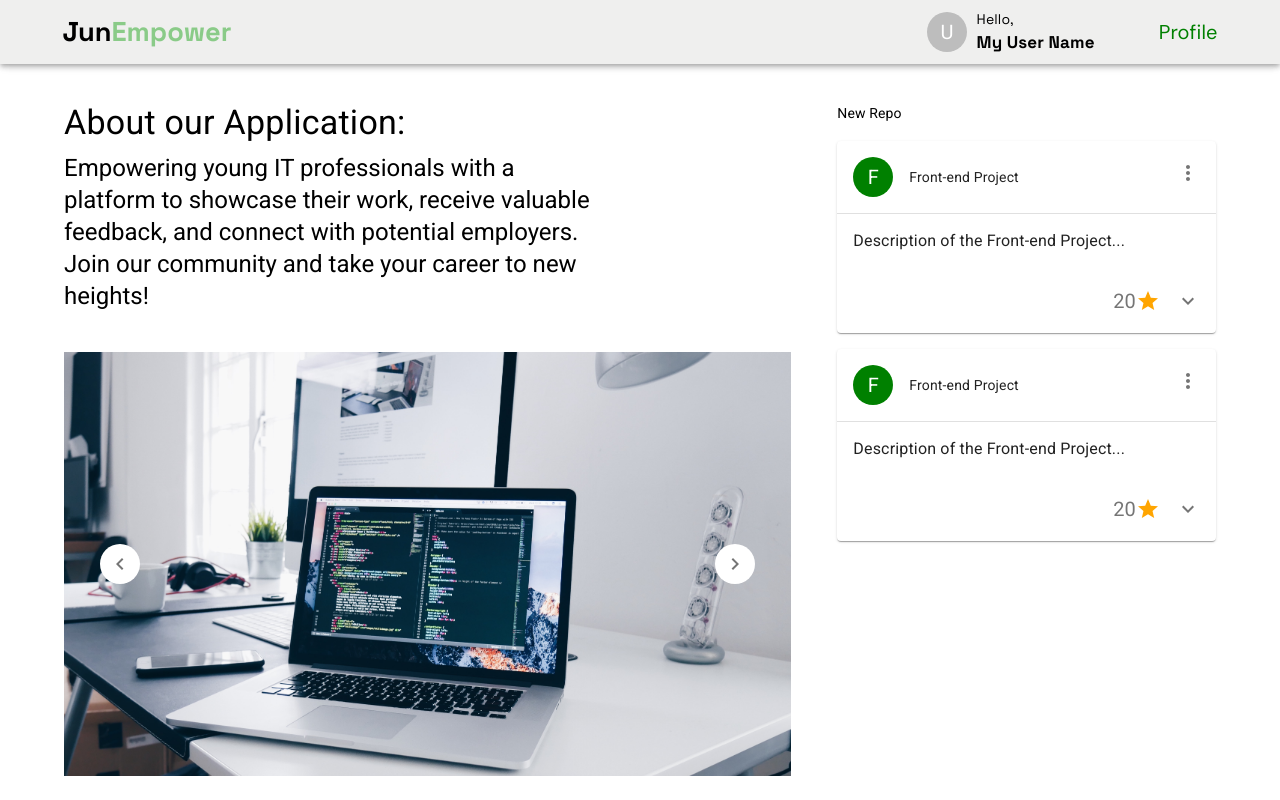
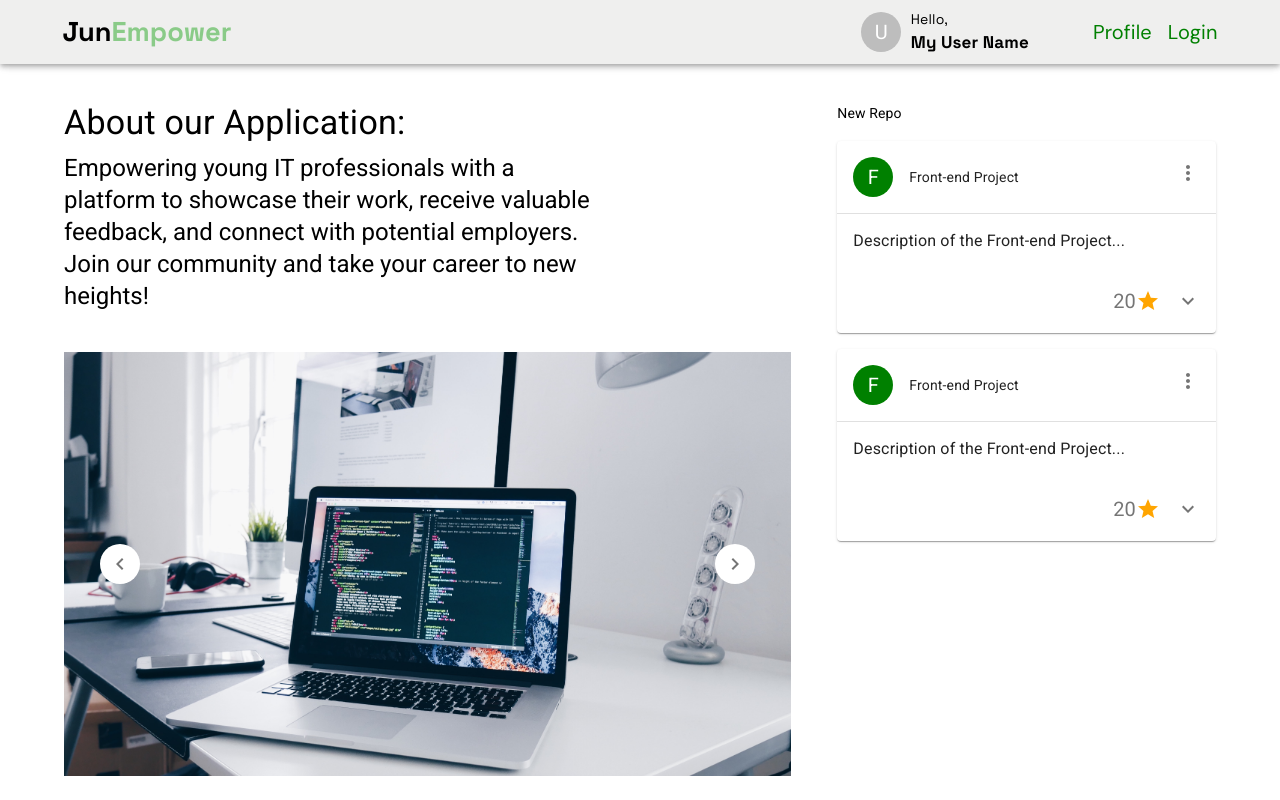
Before and after one commit to yaryna1499/JunEmpower, a React (Create React App) app in the folder client/: page / in a window 1280 px wide. Shown: the top 800 px of the page. Built offline with nearby package versions, Linux system fonts and the light colour scheme.

Commit message:
add button navigation

```diff
--- a/client/src/api/userRequest.js
+++ b/client/src/api/userRequest.js
@@ -1,7 +1,7 @@
 import axios from 'axios';
 
 const baseURL = "http://localhost:5000";
-const url = "https://6072-77-222-156-110.ngrok-free.app/sign-in/"
+const url = "https://c19a-77-222-156-110.ngrok-free.app/sign-in/"
 
 
 export const postUserData = async (userData) => {
--- a/client/src/layout/Navbar.js
+++ b/client/src/layout/Navbar.js
@@ -69,6 +69,18 @@ const Navbar = () => {
               >
                 Profile
               </Link>
+              <Link
+                to={"/login"}
+                style={{
+                  textDecoration: "none",
+                  marginLeft: "16px",
+                  color: "green",
+                  fontFamily: "DM Sans, sans-serif",
+                  fontSize: "20px",
+                }}
+              >
+                Login
+              </Link>
             </Typography>
           </Grid>
         </Grid>
--- a/client/src/pages/Login.js
+++ b/client/src/pages/Login.js
@@ -1,4 +1,5 @@
 import * as React from 'react';
+import { useState } from 'react';
 import {NavLink } from "react-router-dom";
 import { createTheme, ThemeProvider } from '@mui/material/styles';
 import {
@@ -15,6 +16,7 @@ import {
   RadioGroup,
   Radio,
 } from '@mui/material';
+import ArrowBackIcon from '@mui/icons-material/ArrowBack';
 import { Formik, Form, Field } from 'formik';
 import * as Yup from 'yup';
 
@@ -44,6 +46,11 @@ const theme = createTheme({
 });
 
 export default function Login() {
+  const [value, setValue] = useState('');
+
+  const handleChange = (event) => {
+    setValue(event.target.value);
+  }
 
     const initialValues = {
         email: '',
@@ -63,6 +70,12 @@ export default function Login() {
   return (
     <ThemeProvider theme={theme}>
       <Container component="main" maxWidth="xs">
+        <NavLink to="/" style={{paddingTop: "1rem", textDecoration: "none", display: "flex", alignItems: "center", cursor: "pointer"}}>
+          <ArrowBackIcon fontSize='large' sx={{border: "2px solid #FFBF46", borderRadius: "50%", color: "#000000"}} />
+          <Typography component="span" sx={{pl: 1.5, fontSize: "1.2rem", color: "#000000"}}>
+              Back to home page
+          </Typography>
+        </NavLink>
         <CssBaseline />
         <Box
           sx={{
@@ -132,8 +145,8 @@ export default function Login() {
                   <RadioGroup
                     aria-labelledby="demo-controlled-radio-buttons-group"
                     name="controlled-radio-buttons-group"
-                    // value={value}
-                    // onChange={handleChange}
+                    value={value}
+                    onChange={handleChange}
                   >
                     <FormControlLabel value="developer" control={<Radio />} label="Remember me as a developer" />
                     <FormControlLabel value="company" control={<Radio />} label="Remember me as a company" />
--- a/client/src/pages/Register.js
+++ b/client/src/pages/Register.js
@@ -12,6 +12,7 @@ import {
   Checkbox,
   Typography,
 } from '@mui/material';
+import ArrowBackIcon from '@mui/icons-material/ArrowBack';
 import { Formik, Form, Field } from 'formik';
 import * as Yup from 'yup';
 
@@ -61,6 +62,12 @@ export default function Register() {
   return (
     <ThemeProvider theme={theme}>
       <Container component="main" maxWidth="xs">
+        <NavLink to="/" style={{paddingTop: "1rem", textDecoration: "none", display: "flex", alignItems: "center", cursor: "pointer"}}>
+          <ArrowBackIcon fontSize='large' sx={{border: "2px solid #FFBF46", borderRadius: "50%", color: "#000000"}} />
+          <Typography component="span" sx={{pl: 1.5, fontSize: "1.2rem", color: "#000000"}}>
+              Back to home page
+          </Typography>
+        </NavLink>
         <CssBaseline />
         <Box
           sx={{
```
